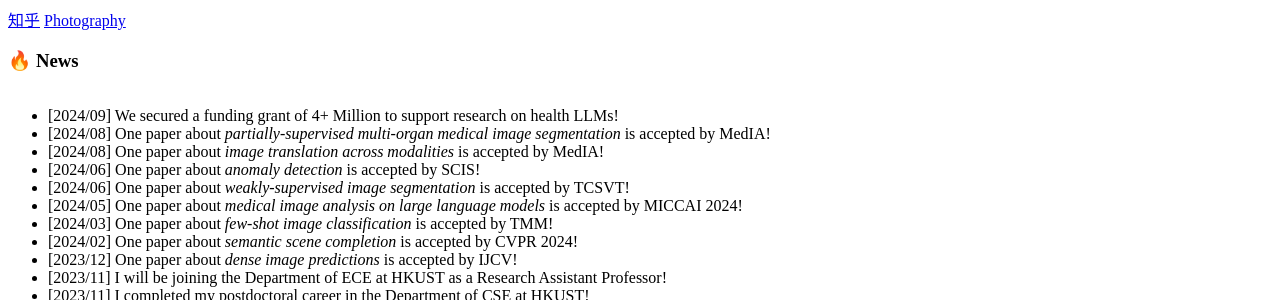
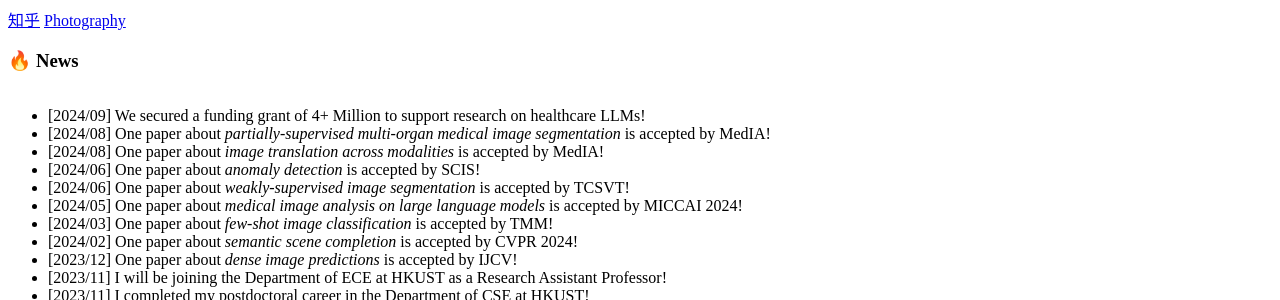
Before and after one commit to ZHANGDONG-NJUST/zhangdong-njust.github.io, a Jekyll site: the page built from _pages/includes/1_news.md, in a window 1280 px wide. Shown: the part 382-682 px from the top of the page. Built offline with Jekyll 4.4.1, drawn with Linux system fonts in a browser that asks for light colours; our own code applies the rules of GitHub Pages for plain Markdown files.

Commit message:
Update 1_news.md

```diff
--- a/_pages/includes/1_news.md
+++ b/_pages/includes/1_news.md
@@ -10,7 +10,7 @@
         </li> -->
         <li class="news-item">
             <span class="news-date">[2024/09]</span>
-            <span class="news-content">We secured a funding grant of 4+ Million to support research on health LLMs!</span>
+            <span class="news-content">We secured a funding grant of 4+ Million to support research on healthcare LLMs!</span>
         </li>
         <li class="news-item">
             <span class="news-date">[2024/08]</span>
```
